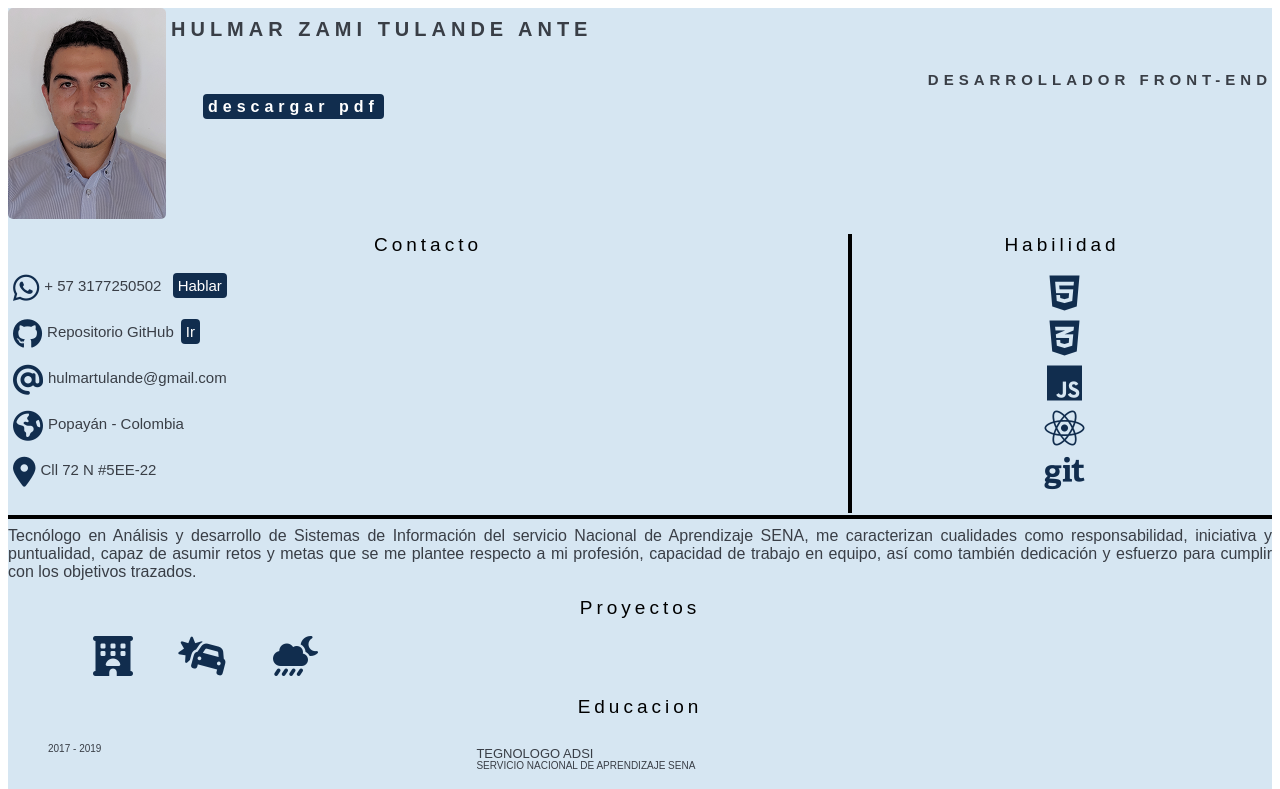
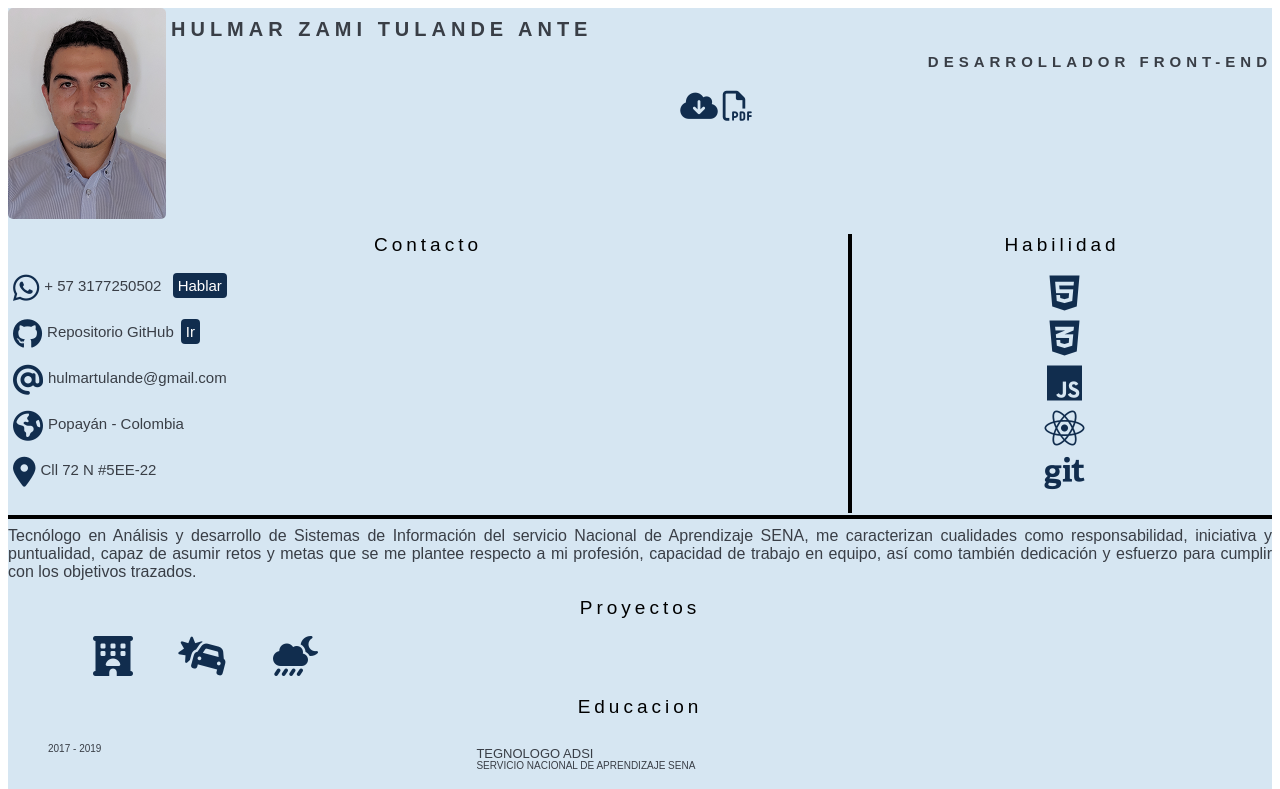
Before and after one commit to zamitulande/curriculum, a React (Vite) app: page / in a window 1280 px wide. Shown: the top 789 px of the page. Built offline with nearby package versions, Linux system fonts and the light colour scheme.

Commit message:
modificar descarga

```diff
--- a/src/components/Header.jsx
+++ b/src/components/Header.jsx
@@ -9,7 +9,10 @@ const Header = () => {
         <div class="nombre_rol">
           <div class="nombre">HULMAR ZAMI TULANDE ANTE</div>
           <div class="rol">DESARROLLADOR FRONT-END</div>
-          <div class="descarga"> <a class="a_link" download={Pdf} href={Pdf}>descargar pdf</a></div>
+          <div class="descarga"> <a class="d_link" download={Pdf} href={Pdf}>
+          <i class="fa-solid fa-cloud-arrow-down"></i>
+          <i class="fa-regular fa-file-pdf"></i>
+          </a></div>
         </div>
     </div>
   )
--- a/src/index.css
+++ b/src/index.css
@@ -26,7 +26,7 @@ img {
 .rol {
   font-size: 15px;
   text-align: right;
-  margin: 30px 0px 0px 0px;
+  margin: 12px 0px 20px 0px;
 }
 .contenedor_contacto {
   display: flex;
@@ -148,5 +148,11 @@ a {
 }
 .descarga {
   margin-top: 10px;
-  margin-left: 30px;
+  font-size: 30px;
+  text-align: center;
 }
+.d_link{
+  background-color: #d6e6f2;
+  color: #112d4e;
+
+}
```
